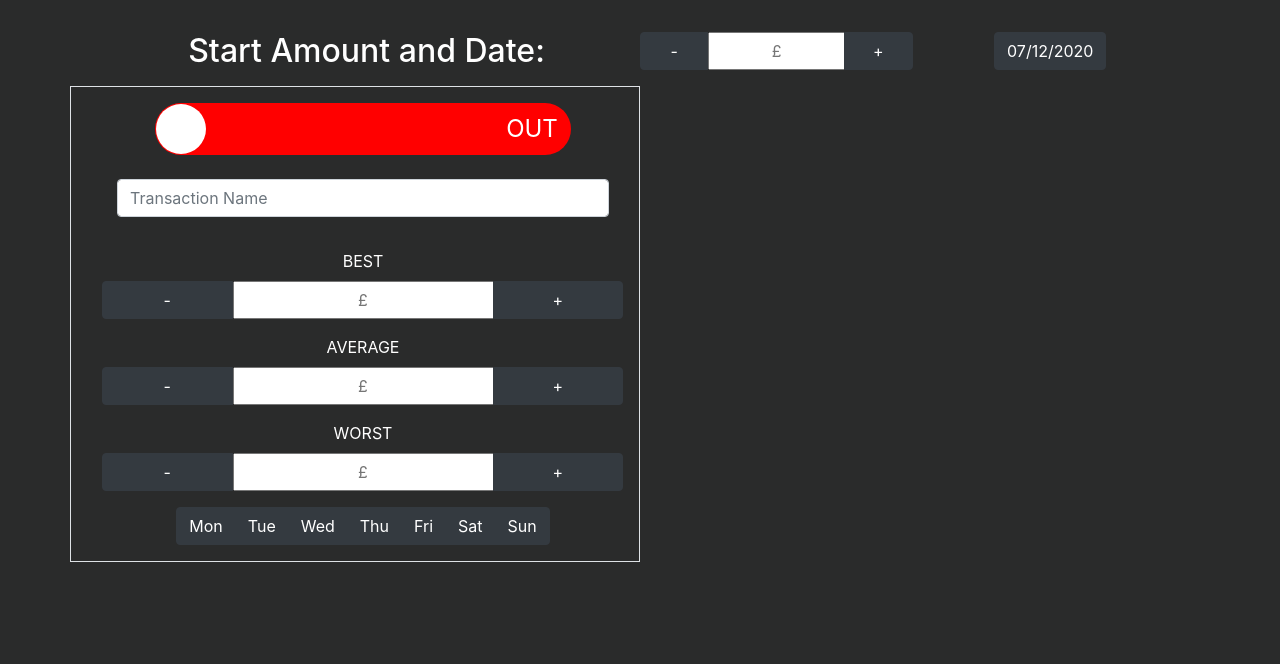
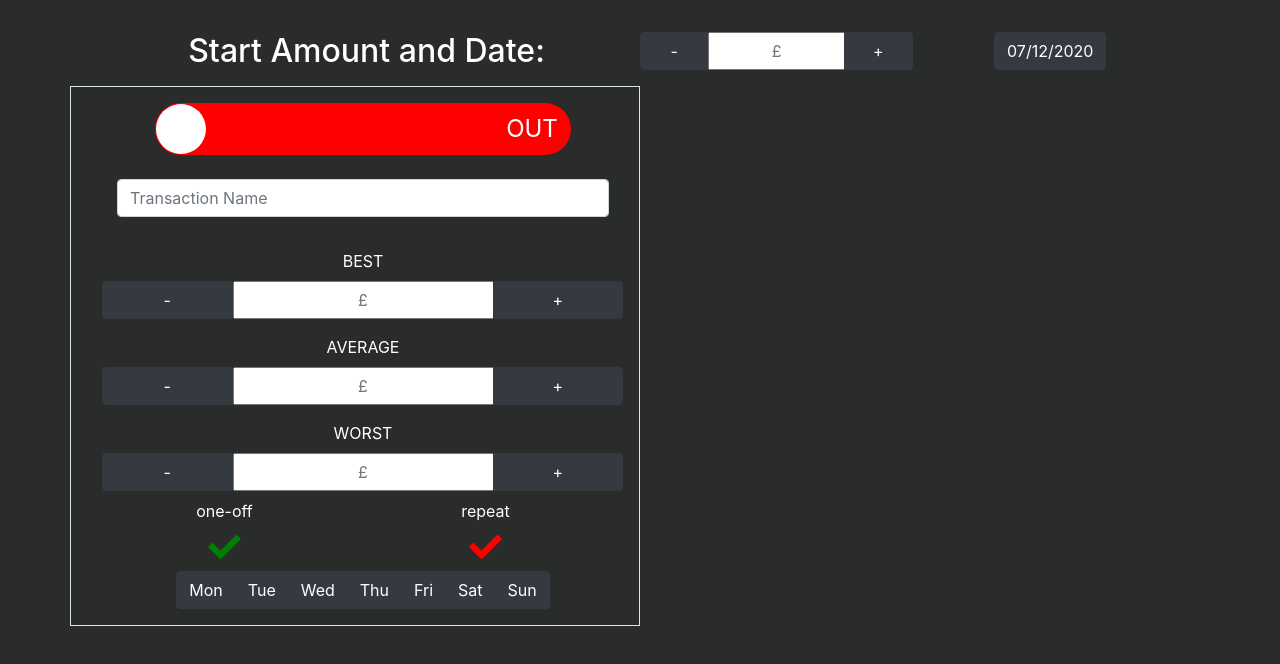
Before and after one commit to rorypearson26/cash-flow-forecaster, a React (Create React App) app in the folder front-end/: page / in a window 1280 px wide. Shown: the top 664 px of the page. Built offline with nearby package versions, Linux system fonts and the light colour scheme.

Commit message:
Custom check-button initial

```diff
--- a/front-end/package.json
+++ b/front-end/package.json
@@ -4,6 +4,9 @@
   "private": true,
   "dependencies": {
     "@fortawesome/fontawesome-free": "^5.15.1",
+    "@fortawesome/fontawesome-svg-core": "^1.2.32",
+    "@fortawesome/free-solid-svg-icons": "^5.15.1",
+    "@fortawesome/react-fontawesome": "^0.1.13",
     "@testing-library/jest-dom": "^5.11.4",
     "@testing-library/react": "^11.1.0",
     "@testing-library/user-event": "^12.1.10",
--- a/front-end/public/index.html
+++ b/front-end/public/index.html
@@ -4,6 +4,7 @@
 <html lang="en">
   <head>
     <meta charset="utf-8" />
+    <link rel="stylesheet" href="https://pro.fontawesome.com/releases/v5.10.0/css/all.css" integrity="sha384-AYmEC3Yw5cVb3ZcuHtOA93w35dYTsvhLPVnYs9eStHfGJvOvKxVfELGroGkvsg+p" crossorigin="anonymous"/>
     <link rel="icon" href="%PUBLIC_URL%/favicon.ico" />
     <meta name="viewport" content="width=device-width, initial-scale=1" />
     <meta name="theme-color" content="#000000" />
--- /dev/null
+++ b/front-end/src/components/CustomCheck.jsx
@@ -0,0 +1,30 @@
+import React, { Component } from "react";
+
+class CustomCheck extends Component {
+  getStyle(status) {
+    console.log(status);
+    const colour = status ? "green" : "red";
+    const style = {
+      color: colour,
+      display: "flex",
+      justifyContent: "center",
+      alignItems: "center",
+      height: "100%",
+      fontSize: "2em",
+    };
+    return style;
+  }
+
+  render() {
+    const { status, label } = this.props;
+    const { ...style } = this.getStyle(status);
+    return (
+      <div>
+        <label>{label}</label>
+        <i className="fas fa-check" style={{ ...style }}></i>
+      </div>
+    );
+  }
+}
+
+export default CustomCheck;
--- a/front-end/src/components/TransactionForm.jsx
+++ b/front-end/src/components/TransactionForm.jsx
@@ -3,8 +3,11 @@ import DaysOfWeek from "./DaysOfWeek";
 import CurrencyIncrementer from "./CurrencyIncrementer";
 import TransactionName from "./TransactionName";
 import TransactionSlider from "./TransactionSlider";
+import CustomCheck from "./CustomCheck";
 
 class TransactionForm extends Component {
+  onClick() {}
+
   render() {
     return (
       <div className="row m-2" align="center">
@@ -23,6 +26,17 @@ class TransactionForm extends Component {
         <div className="col-12 m-2">
           <CurrencyIncrementer label="WORST" />
         </div>
+        <div className="col-12">
+          <div className="row ">
+            <div className="col-6 ">
+              <CustomCheck label="one-off" status={true} />
+            </div>
+            <div className="col-6 ">
+              <CustomCheck label="repeat" status={false} />
+            </div>
+          </div>
+        </div>
+
         <div className="col-12 m-2">
           <DaysOfWeek />
         </div>
```
Also changed, not shown: 1 other file (tests, documents, lock files or other folders).
